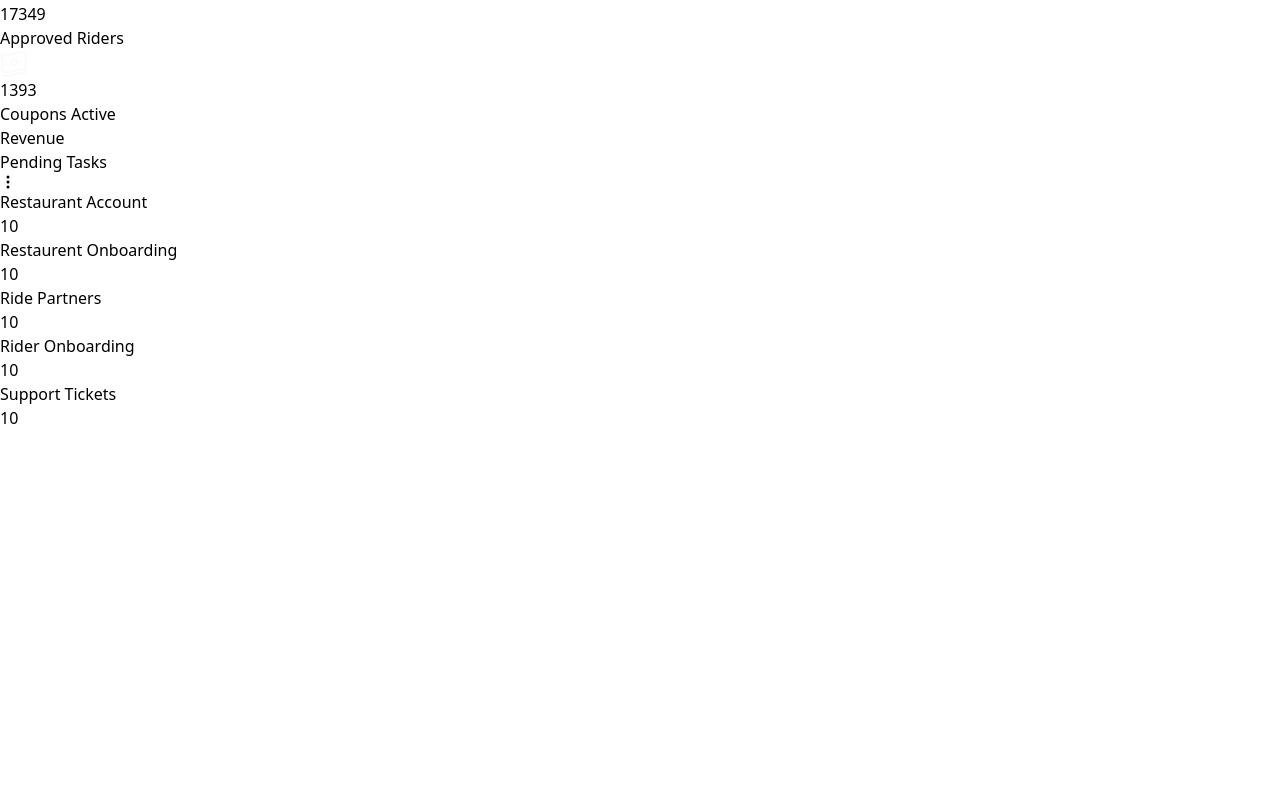
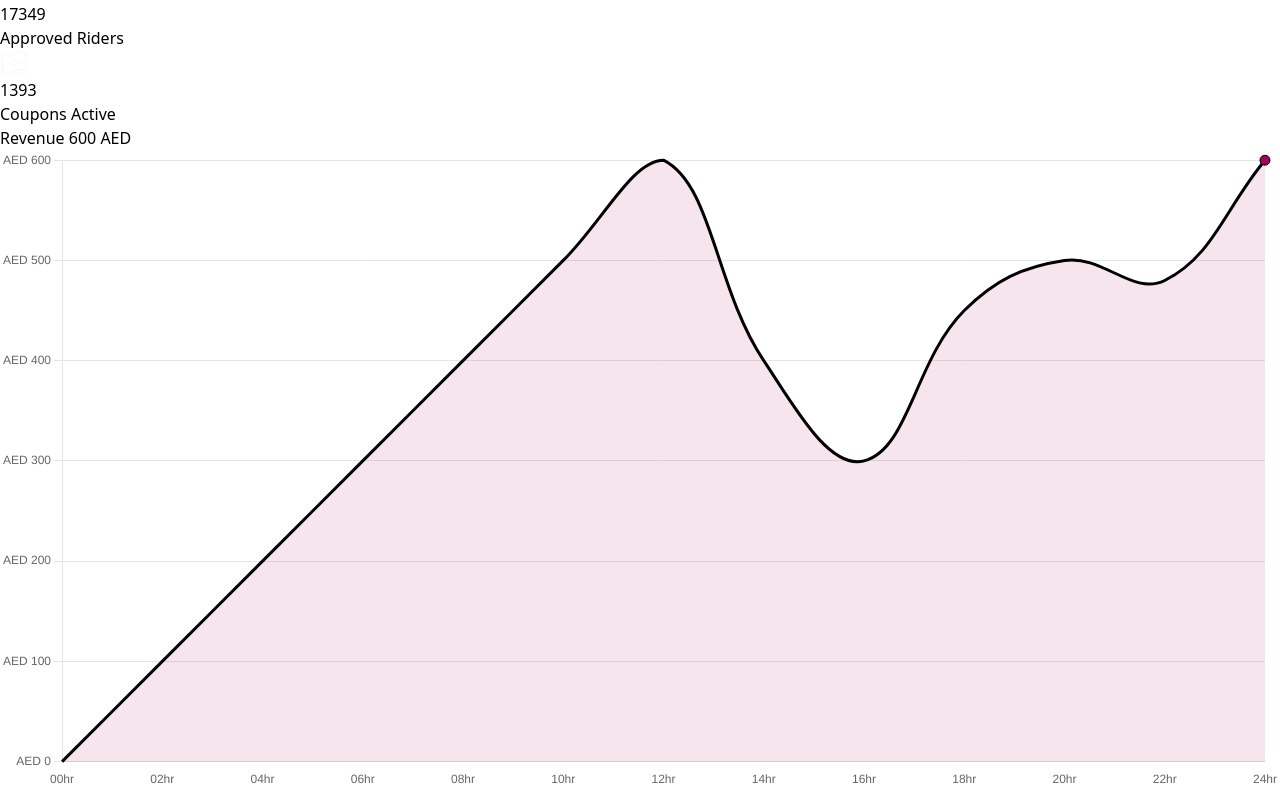
Before and after one commit to Al-Amin49/wtn-task, a React (Vite) app: page / in a window 1280 px wide. Shown: the part 780-1574 px from the top of the page. Before the commit the page ends 1210 px from the top, so only its background shows below. Built offline with nearby package versions, Linux system fonts and the light colour scheme.

Commit message:
Revenue created

```diff
--- a/src/components/Cards.jsx
+++ b/src/components/Cards.jsx
@@ -12,7 +12,7 @@ const Cards = () => {
                     <img src={card.image} alt={card.text} className="h-8 " />
                 </div>
                 <div>
-                <h3 className="text-3xl font-bold">{card.number}</h3>
+                <h3 className="text-2xl md:text-3xl font-bold">{card.number}</h3>
                 <p className="text-sm text-[#757D85]">{card.text}</p>
                 </div>
                  </div>
--- a/src/components/Revenue/PendingTask.jsx
+++ b/src/components/Revenue/PendingTask.jsx
@@ -3,7 +3,7 @@ import { BsThreeDotsVertical } from 'react-icons/bs';
 
 const PendingTask = () => {
     return (
-        <div className='border shadow-md  rounded-md p-4'>
+        <div className='border shadow-md  rounded-md p-4 mt-10 lg:mt-0 w-full'>
       <div className='flex justify-between '>
       <h3>Pending Tasks</h3>
       <BsThreeDotsVertical/>
--- a/src/components/Revenue/Revenue.jsx
+++ b/src/components/Revenue/Revenue.jsx
@@ -1,11 +1,80 @@
 import React from 'react';
 import PendingTask from './PendingTask';
+import { Line } from 'react-chartjs-2';
+import {
+    Chart as ChartJS,
+    CategoryScale,
+    LinearScale,
+    PointElement,
+    LineElement,
+    Title,
+    Tooltip,
+    Filler,
+  } from 'chart.js';
 
+  ChartJS.register(
+    CategoryScale,
+    LinearScale,
+    PointElement,
+    LineElement,
+    Title,
+    Tooltip,
+    Filler,
+  );
 const Revenue = () => {
+
+    const data = {
+        labels: ["00hr", "02hr", "04hr", "06hr", "08hr", "10hr", "12hr", "14hr", "16hr", "18hr", "20hr", "22hr", "24hr"],
+        datasets: [
+          {
+            label: "Revenue",
+            data: [0, 100, 200, 300, 400, 500, 600, 400, 300, 450, 500, 480, 600],
+            borderColor: "#A1045A]",
+            backgroundColor: "rgba(163, 0, 85, 0.1)",
+            fill: true,
+            tension: 0.4, // Smooth curve
+            pointRadius: (context) => context.dataIndex === data.labels.length - 1 ? 5 : 0, // Show bullet point only for last data point
+            pointBackgroundColor: (context) => context.dataIndex === data.labels.length - 1 ? "#A1045A" : "transparent", // Color only for last data point
+          },
+        ],
+      };
+
+      const options = {
+        responsive: true,
+        plugins: {
+          legend: {
+            display: false,
+          },
+          tooltip: {
+            callbacks: {
+              label: (tooltipItem) => `${tooltipItem.raw} AED`,
+            },
+          },
+        },
+        scales: {
+          x: {
+            display: true,
+            grid: {
+              display: false,
+            },
+          },
+          y: {
+            display: true,
+            beginAtZero: true,
+            ticks: {
+              callback: (value) => `AED ${value}`,
+            },
+          },
+        },
+      };
+
     return (
-        <div  className='grid grid-cols-1 md:grid-cols-2 my-6 mx-4 lg:mx-0'>
+        <div  className='grid grid-cols-1 gap-6 md:grid-cols-2 my-6 mx-4 lg:mx-0  '>
             <div>
-                <h3>Revenue</h3>
+            <h2 className="text-xl font-semibold mb-2">
+        Revenue <span className="font-bold">600 AED</span>
+      </h2>
+      <Line data={data} options={options} />
             </div>
             <PendingTask/>
         </div>
```
